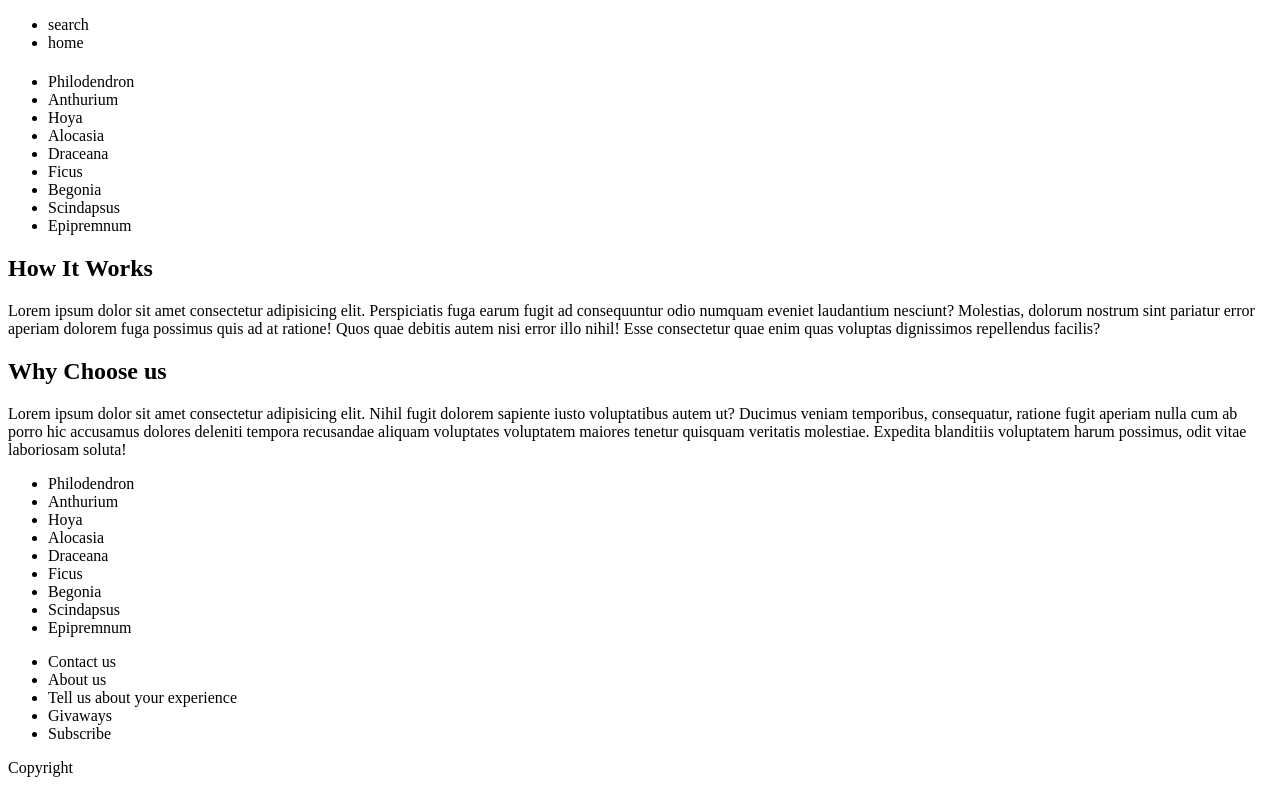
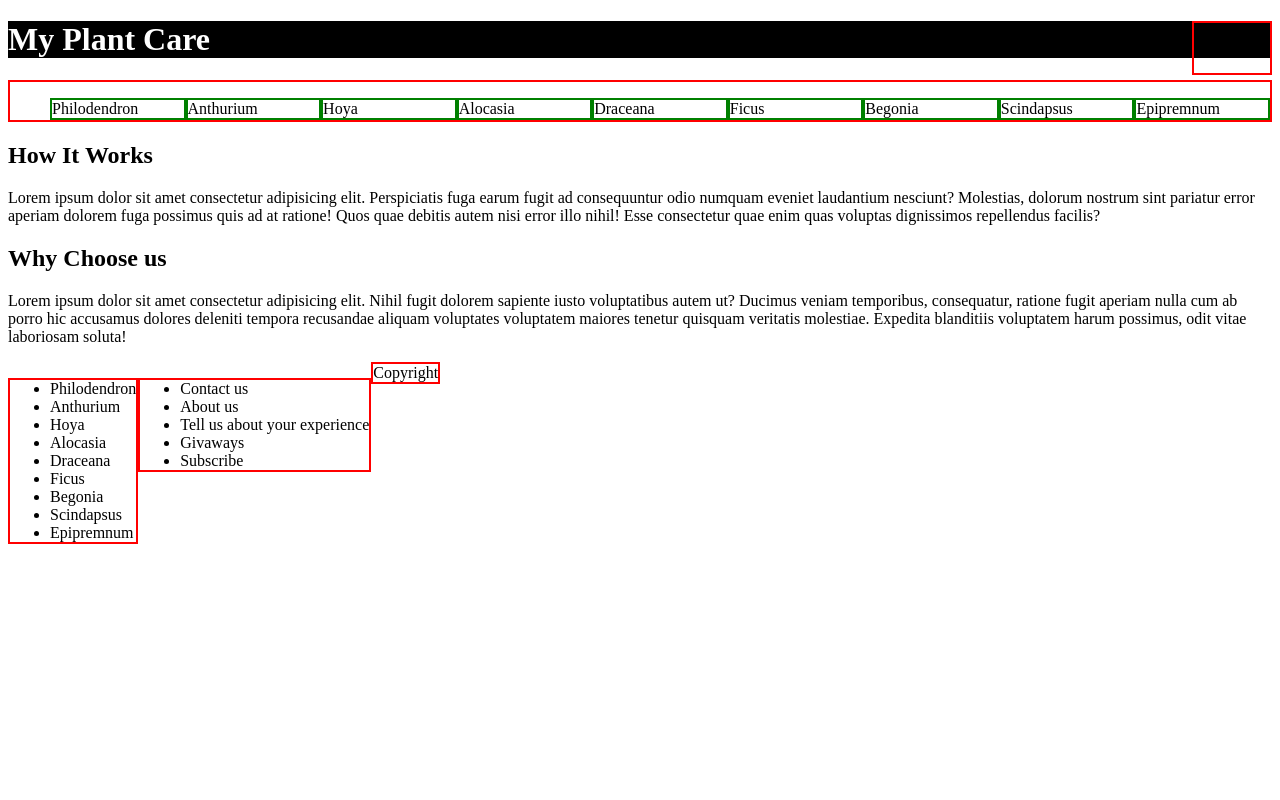
Before and after one commit to raimurf/w4b_finalproject, a plain HTML site: page index.html in a window 1280 px wide. Drawn offline with Linux system fonts and the light colour scheme.

Commit message:
added banner image(not finished), wireframing css/beginning css

```diff
--- a/cssfolder/styles.css
+++ b/cssfolder/styles.css
@@ -0,0 +1,79 @@
+* {
+    box-sizing: border-box;
+    height: auto;
+
+}
+
+.herobanner{
+    background-image: linear-gradient(black, black);
+    height: 30%;
+    background-position: center;
+    background-repeat: no-repeat;
+    background-size: cover;
+    position: relative;
+
+}
+
+.herotext{
+    border:0px;
+    padding: 0px;
+    text-align: center
+  top: 50%;
+  left: 50%;
+  color: white;
+  /* background-position: center;
+  background-repeat: no-repeat;
+  background-size: cover;
+  position: relative; float: left; */
+
+}
+
+.navbar{
+    border: solid red 2px;
+    float: right;
+    text-decoration: none;
+    list-style: none;
+}
+
+.navhome{
+    list-style: none;
+}
+
+a {
+    color: black;
+    text-decoration: none;
+}
+
+a:hover{
+    color:green;
+}
+
+.typenav {
+    border: solid red 2px;
+    text-decoration: none;
+    overflow: auto;
+}
+
+.catagories {
+    list-style: none;
+    flex: auto;
+    border: solid green 2px;
+    float: left;
+    width: 11.11111111111111%;
+    text-decoration: none;
+    color: black;
+}
+
+.howto{
+
+}
+
+.why{
+
+}
+
+.footerlist{
+
+    border: solid red 2px;
+    float: left;
+}
--- a/index.html
+++ b/index.html
@@ -5,47 +5,63 @@
     <meta http-equiv="X-UA-Compatible" content="IE=edge">
     <meta name="viewport" content="width=device-width, initial-scale=1.0">
     <title>Document</title>
-    <link rel="stylesheet" href="css folder/styles.css">
+    <link rel="stylesheet" href="cssfolder/styles.css">
 </head>
 <body>
-    <div id="navbar">
-        <ul>
-            <li>search</li>
-            <li>home</li>
-        </ul>
+
+    <div class="herobanner">
+        <div class="navbar">
+            <ul>
+                <!-- <li class="navhome"><a href="index.html">search</a></li> -->
+                <li class="navhome"><a href="index.html">home</a></li>
+            </ul>
+        </div>
+
+        <div class="herotext">
+            <!-- <img src="imgfolder/jungley.jpg" alt="palm jungle" style=" height:30%; width:100%; background-image: linear-gradient(black, black);
+            height: 30%;
+            "> -->
+            <h1>My Plant Care</h1>
+        </div>
     </div>
-
-    <h1 id="title"></h1>
-
-    <div class="logo_img"></div>
 
     <div class="typenav">
         <ul>
-            <li>Philodendron</li>
-            <li>Anthurium</li>
-            <li>Hoya</li>
-            <li>Alocasia</li>
-            <li>Draceana</li>
-            <li>Ficus</li>
-            <li>Begonia</li>
-            <li>Scindapsus</li>
-            <li>Epipremnum</li>
+            <li class="catagories"><a href="planttypes/philodendron.html">
+                Philodendron</a></li>
+            <li class="catagories"><a href="planttypes/philodendron.html">
+                Anthurium</a></li>
+            <li class="catagories"><a href="planttypes/philodendron.html">
+                Hoya</a></li>
+            <li class="catagories"><a href="planttypes/philodendron.html">
+                Alocasia</a></li>
+            <li class="catagories"><a href="planttypes/philodendron.html">
+                Draceana</a></li>
+            <li class="catagories"><a href="planttypes/philodendron.html">
+                Ficus</a></li>
+            <li class="catagories"><a href="planttypes/philodendron.html">
+                Begonia</a></li>
+            <li class="catagories"><a href="planttypes/philodendron.html">
+                Scindapsus</a></li>
+            <li class="catagories"><a href="planttypes/philodendron.html">
+                Epipremnum</a></li>
+
         </ul>
     </div>
 
     <div class="howto">
-        <h2>How It Works</h2>
-        <p>Lorem ipsum dolor sit amet consectetur adipisicing elit. Perspiciatis fuga earum fugit ad consequuntur odio numquam eveniet laudantium nesciunt? Molestias, dolorum nostrum sint pariatur error aperiam dolorem fuga possimus quis ad at ratione! Quos quae debitis autem nisi error illo nihil! Esse consectetur quae enim quas voluptas dignissimos repellendus facilis?</p>
+        <h2 class="subheading">How It Works</h2>
+        <p class="paragraph">Lorem ipsum dolor sit amet consectetur adipisicing elit. Perspiciatis fuga earum fugit ad consequuntur odio numquam eveniet laudantium nesciunt? Molestias, dolorum nostrum sint pariatur error aperiam dolorem fuga possimus quis ad at ratione! Quos quae debitis autem nisi error illo nihil! Esse consectetur quae enim quas voluptas dignissimos repellendus facilis?</p>
     </div>
 
     <div class="why">
-        <h2>Why Choose us</h2>
-        <p>Lorem ipsum dolor sit amet consectetur adipisicing elit. Nihil fugit dolorem sapiente iusto voluptatibus autem ut? Ducimus veniam temporibus, consequatur, ratione fugit aperiam nulla cum ab porro hic accusamus dolores deleniti tempora recusandae aliquam voluptates voluptatem maiores tenetur quisquam veritatis molestiae. Expedita blanditiis voluptatem harum possimus, odit vitae laboriosam soluta!</p>
+        <h2 class="subheading">Why Choose us</h2>
+        <p class="paragraph">Lorem ipsum dolor sit amet consectetur adipisicing elit. Nihil fugit dolorem sapiente iusto voluptatibus autem ut? Ducimus veniam temporibus, consequatur, ratione fugit aperiam nulla cum ab porro hic accusamus dolores deleniti tempora recusandae aliquam voluptates voluptatem maiores tenetur quisquam veritatis molestiae. Expedita blanditiis voluptatem harum possimus, odit vitae laboriosam soluta!</p>
     </div>
 
     <div class="footer">
         <div>
-            <ul>
+            <ul class="footerlist">
                 <li>Philodendron</li>
                 <li>Anthurium</li>
                 <li>Hoya</li>
@@ -59,7 +75,7 @@
         </div>
 
         <div>
-            <ul>
+            <ul class="footerlist">
                 <li>Contact us</li>
                 <li>About us</li>
                 <li>Tell us about your experience</li>
@@ -69,7 +85,7 @@
             </ul>
         </div>
 
-        <div>Copyright</div>
+        <div class="footerlist">Copyright</div>
     </div>
 
 </body>
```
